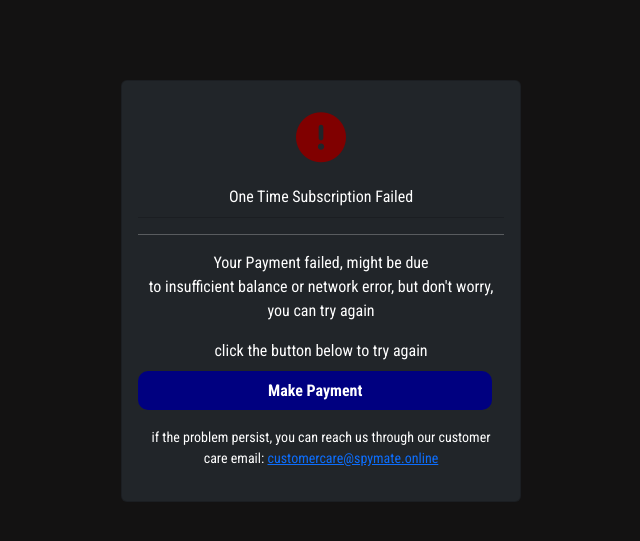
After one commit to nephtdkingzvpn/spymate_prod, a Django app: page /sp1/payment/failed/ in a window 1280 px wide. The commit adds this page. Shown: the top 541 px of the page, without its empty margins (319-959 px from the left). Run offline with Django 5.2, Linux system fonts and the light colour scheme; some libraries are stand-ins or nearby versions.

Commit message:
finished the payment complete and payment failed part

```diff
--- a/frontend/urls.py
+++ b/frontend/urls.py
@@ -7,7 +7,9 @@ app_name = 'frontend'
 urlpatterns = [
     path('', views.home, name='home'),
     path('sp1/payment/', views.make_payment, name='make_payment'),
+    path('payement/details/ar-ab-ac', views.flutterwave_webhook, name='flutterwave_webhook'),
     path('sp1/payment/processing/', views.payment_processing, name='payment_processing'),
     path('sp1/payment/complete/', views.payment_complete, name='payment_complete'),
-    path('payement/details/ar-ab-ac', views.flutterwave_webhook, name='flutterwave_webhook'),
+    path('sp1/payment/failed/', views.payment_failed, name='payment_failed'),
+
 ]
--- a/frontend/views.py
+++ b/frontend/views.py
@@ -76,6 +76,8 @@ def flutterwave_webhook(request):
                 payment.is_success = True
                 payment.save()
                 return redirect('frontend:payment_processing')
+            else:
+                return redirect('frontend:payment_failed')
         else:
             # Return an error response if the signature verification fails
             return HttpResponse(status=403)
@@ -89,26 +91,31 @@ def payment_processing(request):
     payment_id = request.session.get('payment_id')
 
     if payment_id is None:
-        # Redirect to an error page or handle the error appropriately
         return HttpResponse("Error: Payment ID not found in session")
 
     try:
-        # Retrieve payment from the database
         payment = Payment.objects.get(pk=payment_id)
 
-        # Simulate processing time
-        time.sleep(3)
+        if payment.is_success:
+            password_one = payment.email.split("@")[0]
+            password_two = payment.phone[2:8]
+            d_ref = payment.ref.split("-")[1]
+            main_password = f'{password_one}{password_two}@@'
+            main_username = f"{password_one}-{d_ref}"
+            print(main_password)
 
-        # If payment successful, redirect to confirmation page
-        if payment.is_success:
+            new_user = User.objects.create_user(username=main_username, email=payment.email, password=main_password)
+
             return redirect('frontend:payment_complete')
         else:
-            # Render the processing page if payment status is not successful
             return render(request, 'payment_processing.html')
     except Payment.DoesNotExist:
-        # Handle the case where the payment record does not exist
         return HttpResponse("Error: Payment does not exist")
 
 
 def payment_complete(request):
     return render(request, 'payment_comlete.html')
+
+
+def payment_failed(request):
+    return render(request, 'payment_failed.html')
--- a/spymate/settings.py
+++ b/spymate/settings.py
@@ -126,8 +126,8 @@ CORS_ORIGIN_WHITELIST = [
 
 # Add NGrok URLs to the CSRF_TRUSTED_ORIGINS setting
 CSRF_TRUSTED_ORIGINS = [
-    'https://7331-105-116-5-149.ngrok-free.app',
-    'https://7331-105-116-5-149.ngrok-free.app/payement/details/ar-ab-ac',
+    'https://76cb-105-113-10-63.ngrok-free.app',
+    'https://76cb-105-113-10-63.ngrok-free.app/payement/details/ar-ab-ac',
     # 'https://7331-105-116-5-149.ngrok-free.app/sp1/payment/',
     # 'http://localhost:8000/sp1/payment/',
 ]
--- a/static/frontend/js/app.js
+++ b/static/frontend/js/app.js
@@ -108,7 +108,7 @@ if (window.location.pathname === "/"){
         showLoader();
         setTimeout(hidePageTwo, 3000);
       }
-    }, 60); // Adjust animation speed here (milliseconds)
+    }, 600); // Adjust animation speed here (milliseconds)
   }
 
   // Function to animate a specific list item
@@ -143,7 +143,7 @@ if (window.location.pathname === "/"){
         countBtn.textContent = start;
       setTimeout(function() {
         countNumbers(start + 1, end);
-      }, 200);
+      }, 100);
     }
     if(start >= 33){
         showFoundCharges();
--- /dev/null
+++ b/templates/payment_failed.html
@@ -0,0 +1,92 @@
+{% extends './base.html' %}
+
+{% load static %}
+
+{% block content %}
+<style>
+    .my_card{
+        color: #fff;
+        margin-top: 30px;
+    }
+    i{
+        color: rgb(128, 0, 0);
+        font-size: 50px;
+        margin: 15px auto;
+        float: center;
+    }
+    .payment__btn{
+        text-decoration: none;
+        padding: 10px 130px;
+    }
+</style>
+<div class="payment__container">
+    <div class="payment__wrapper__small">
+        <div class="card bg-dark my_card">
+            <div class="card-body">
+                <center>
+                    <i class="fa-solid fa-circle-exclamation"></i>
+                </center>
+
+                <p class="card-header text-center">One Time Subscription Failed</p>
+                <hr style="border-color: #fff;">
+                <p class="text-center text-white">Your Payment failed, might be due<br>to insufficient balance or network error, but don't worry, you can try again</p>
+                <p class="text-center">click the button below to try again</p>
+                <a class="payment__btn">Make Payment</a>
+                <p class="text-center small mt-4">if the problem persist, you can reach us through our customer care email: <a href="">customercare@spymate.online</a></p>
+            </div>
+        </div>
+    </div>
+</div>
+
+<!-- <script>
+    document.addEventListener('DOMContentLoaded', function() {
+        // Function to add query parameters and navigate to the new URL
+        function addParamsAndNavigate() {
+            // Check if the flag exists in session storage
+            if (!sessionStorage.getItem('paramsAdded')) {
+                var url = window.location.href; // Get the current URL
+                var newParams = {
+                    param1: 'value1',
+                    param2: 'value2'
+                };
+
+                // Parse the current URL to extract query parameters
+                var searchParams = new URLSearchParams(window.location.search);
+                var existingParams = {};
+
+                // Iterate over existing parameters and add them to the object
+                for (var pair of searchParams.entries()) {
+                    existingParams[pair[0]] = pair[1];
+                }
+
+                // Check if the parameters already exist in the URL
+                var paramsExist = true;
+                for (var key in newParams) {
+                    if (!(key in existingParams && existingParams[key] === newParams[key])) {
+                        paramsExist = false;
+                        break;
+                    }
+                }
+
+                // If parameters don't exist, add them and set the flag in session storage
+                if (!paramsExist) {
+                    var queryString = Object.keys(newParams).map(key => key + '=' + newParams[key]).join('&');
+                    var newUrl = url + (url.includes('?') ? '&' : '?') + queryString;
+
+                    // Navigate to the new URL
+                    window.location.href = newUrl;
+
+                    // Set the flag in session storage
+                    sessionStorage.setItem('paramsAdded', 'true');
+                }
+            }
+        }
+
+        // Call the function when the page is visited or refreshed
+        addParamsAndNavigate();
+    });
+</script> -->
+
+
+
+{% endblock %}
```
Also changed, not shown: flutterwave.txt (+41 -0 lines), templates/payment_comlete.html (+35 -1 lines), templates/payment_processing.html (+44 -1 lines).
